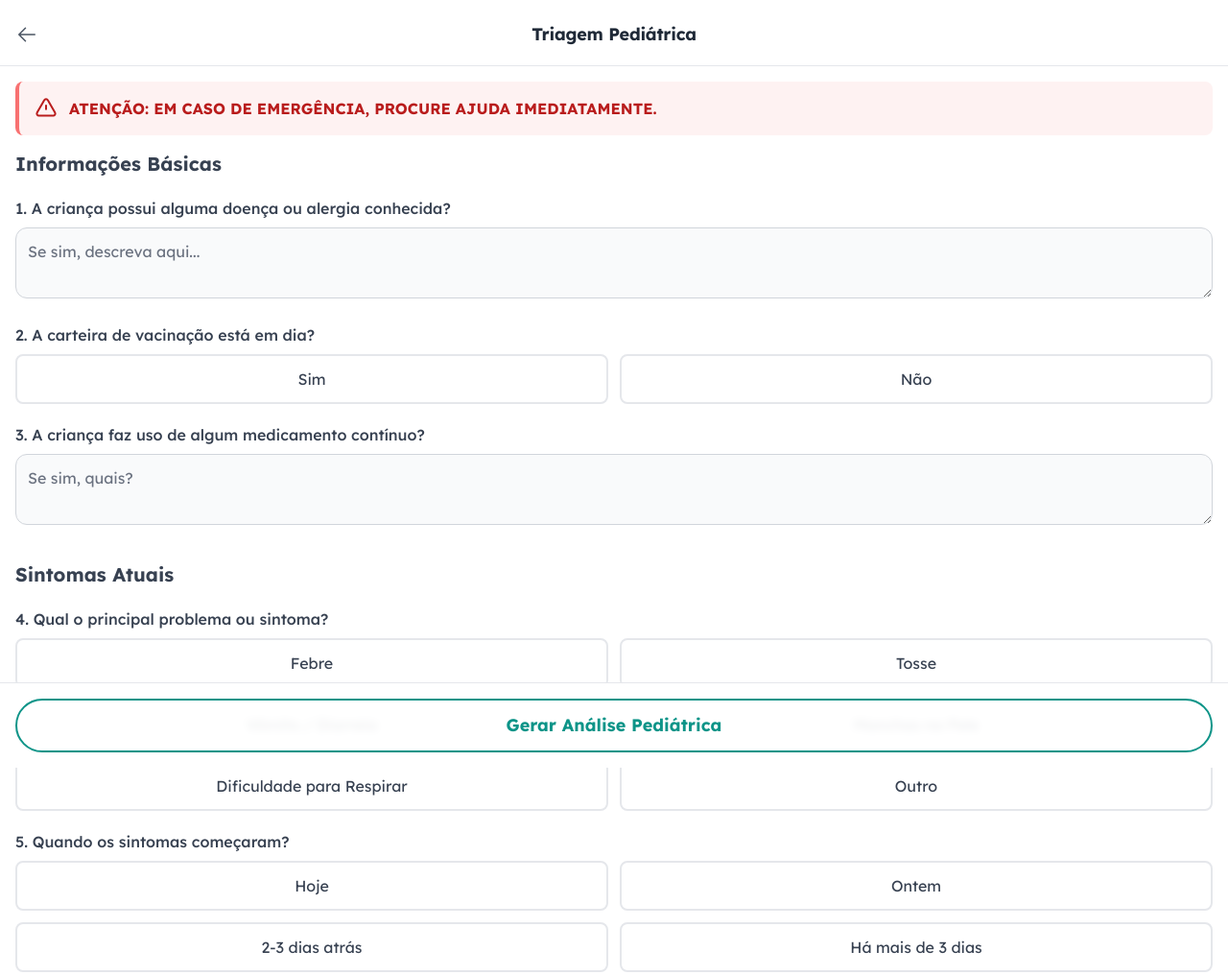
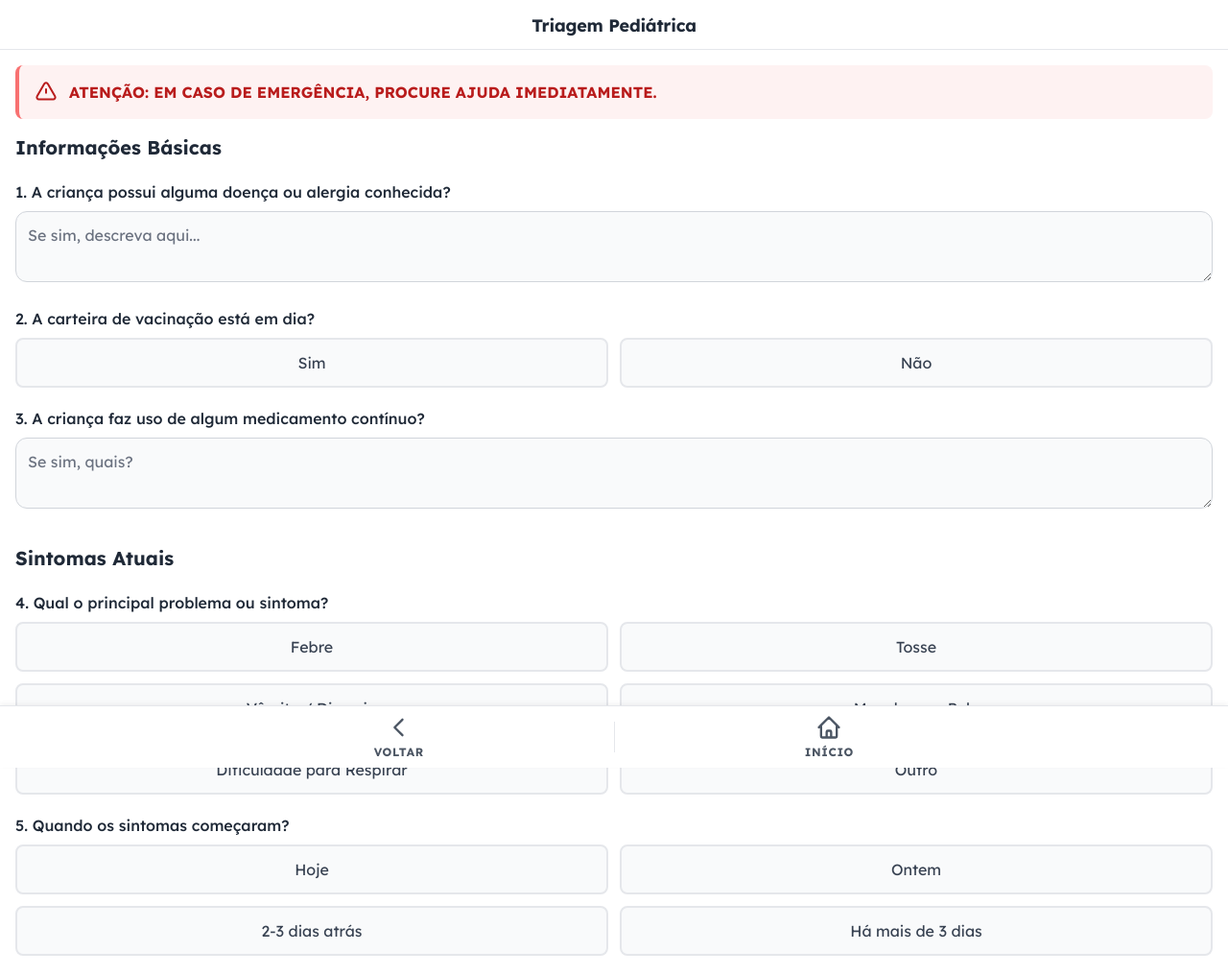
Before and after one commit to telesaudemissionaria/missioncare-plus, a website: page 3b-triagem pediatria.html in a window 1280 px wide. Shown: the top 1016 px of the page at 96% size. Drawn offline with nearby package versions, Linux system fonts and the light colour scheme.

Commit message:
Update 3b-triagem pediatria.html

```diff
--- a/3b-triagem pediatria.html
+++ b/3b-triagem pediatria.html
@@ -14,6 +14,29 @@
     <script src="https://cdnjs.cloudflare.com/ajax/libs/html2canvas/1.4.1/html2canvas.min.js"></script>
     <link rel="stylesheet" href="style.css">
 
+    <!-- ======================================================================= -->
+    <!-- CÓDIGO CSS PARA A BARRA DE NAVEGAÇÃO (ADICIONADO AO <HEAD>)           -->
+    <!-- ======================================================================= -->
+    <style>
+      /* Adiciona um espaço na parte inferior da página para que o conteúdo
+         não fique escondido atrás da barra de navegação fixa. */
+      body {
+        padding-bottom: 80px; /* 80px é a altura aproximada da barra */
+      }
+      .custom-input {
+        display: none;
+      }
+      .custom-label {
+        border: 2px solid #e5e7eb; /* gray-200 */
+        background-color: #f9fafb; /* gray-50 */
+      }
+      .custom-input:checked + .custom-label {
+        background-color: #ccfbf1; /* teal-100 */
+        border-color: #0d9488; /* teal-600 */
+        color: #0d9488; /* teal-600 */
+        font-weight: 600;
+      }
+    </style>
 
 </head>
 <body class="bg-white">
@@ -24,13 +47,11 @@
         <!-- TELA DE FORMULÁRIO (ANAMNESE PEDIÁTRICA) -->
         <div id="form-screen">
             <header class="sticky top-0 z-10 flex items-center bg-white/90 p-4 pb-3 backdrop-blur-sm border-b border-gray-200">
-                <a href="#" class="text-gray-600 hover:text-gray-900 p-2 -ml-2">
-                    <svg xmlns="http://www.w3.org/2000/svg" width="24px" height="24px" fill="currentColor" viewBox="0 0 256 256"><path d="M224,128a8,8,0,0,1-8,8H59.31l58.35,58.34a8,8,0,0,1-11.32,11.32l-72-72a8,8,0,0,1,0-11.32l72-72a8,8,0,0,1,11.32,11.32L59.31,120H216A8,8,0,0,1,224,128Z"></path></svg>
-                </a>
-                <h1 data-i18n='pediatria.titulo' class="text-gray-800 text-lg font-bold leading-tight tracking-[-0.015em] flex-1 text-center pr-8">Triagem Pediátrica</h1>
+                <!-- Botão de voltar antigo removido -->
+                <h1 data-i18n='pediatria.titulo' class="text-gray-800 text-lg font-bold leading-tight tracking-[-0.015em] flex-1 text-center">Triagem Pediátrica</h1>
             </header>
 
-            <main class="flex-grow pb-28">
+            <main class="flex-grow">
                 <div class="m-4 p-4 bg-red-50 border-l-4 border-red-400 text-red-700 rounded-lg">
                     <div class="flex items-center">
                         <svg class="w-6 h-6 mr-3" xmlns="http://www.w3.org/2000/svg" fill="none" viewBox="0 0 24 24" stroke-width="2" stroke="currentColor"><path stroke-linecap="round" stroke-linejoin="round" d="M12 9v3.75m-9.303 3.376c-.866 1.5.217 3.374 1.948 3.374h14.71c1.73 0 2.813-1.874 1.948-3.374L13.949 3.378c-.866-1.5-3.032-1.5-3.898 0L2.697 16.126z" /></svg>
@@ -41,13 +62,13 @@
                 <form id="pediatric-anamnesis-form" class="space-y-8">
                     <!-- Seção de Informações Básicas -->
                     <div class="px-4 space-y-5">
-                        <h2 class="text-text-color-dark text-xl font-bold">Informações Básicas</h2>
+                        <h2 class="text-gray-800 text-xl font-bold">Informações Básicas</h2>
                         <div>
-                            <label for="doencas-alergias" class="block text-base font-medium text-text-color-dark mb-2">1. A criança possui alguma doença ou alergia conhecida?</label>
+                            <label for="doencas-alergias" class="block text-base font-medium text-gray-800 mb-2">1. A criança possui alguma doença ou alergia conhecida?</label>
                             <textarea id="doencas-alergias" placeholder="Se sim, descreva aqui..." class="form-textarea w-full rounded-xl border-gray-300 bg-gray-50 transition p-3"></textarea>
                         </div>
                         <fieldset>
-                            <legend class="text-base font-medium text-text-color-dark mb-2">2. A carteira de vacinação está em dia?</legend>
+                            <legend class="text-base font-medium text-gray-800 mb-2">2. A carteira de vacinação está em dia?</legend>
                             <div class="flex items-center gap-x-3">
                                 <input type="radio" name="vacinacao" value="Sim" id="vac-sim" class="custom-input">
                                 <label for="vac-sim" class="custom-label w-full text-center p-3 rounded-lg cursor-pointer">Sim</label>
@@ -56,16 +77,16 @@
                             </div>
                         </fieldset>
                         <div>
-                            <label for="medicamentos-continuos" class="block text-base font-medium text-text-color-dark mb-2">3. A criança faz uso de algum medicamento contínuo?</label>
+                            <label for="medicamentos-continuos" class="block text-base font-medium text-gray-800 mb-2">3. A criança faz uso de algum medicamento contínuo?</label>
                             <textarea id="medicamentos-continuos" placeholder="Se sim, quais?" class="form-textarea w-full rounded-xl border-gray-300 bg-gray-50 transition p-3" rows="2"></textarea>
                         </div>
                     </div>
 
                     <!-- Seção de Sintomas Atuais -->
                     <div class="px-4 space-y-5">
-                        <h2 class="text-text-color-dark text-xl font-bold">Sintomas Atuais</h2>
+                        <h2 class="text-gray-800 text-xl font-bold">Sintomas Atuais</h2>
                         <fieldset>
-                            <legend class="text-base font-medium text-text-color-dark mb-2">4. Qual o principal problema ou sintoma?</legend>
+                            <legend class="text-base font-medium text-gray-800 mb-2">4. Qual o principal problema ou sintoma?</legend>
                             <div class="grid grid-cols-2 gap-3">
                                 <input type="radio" name="problema-principal" value="Febre" id="sintoma-febre" class="custom-input"><label for="sintoma-febre" class="custom-label text-center p-3 rounded-lg cursor-pointer">Febre</label>
                                 <input type="radio" name="problema-principal" value="Tosse" id="sintoma-tosse" class="custom-input"><label for="sintoma-tosse" class="custom-label text-center p-3 rounded-lg cursor-pointer">Tosse</label>
@@ -76,7 +97,7 @@
                             </div>
                         </fieldset>
                         <fieldset>
-                            <legend class="text-base font-medium text-text-color-dark mb-2">5. Quando os sintomas começaram?</legend>
+                            <legend class="text-base font-medium text-gray-800 mb-2">5. Quando os sintomas começaram?</legend>
                             <div class="grid grid-cols-2 gap-3">
                                 <input type="radio" name="inicio-sintomas" value="Hoje" id="inicio-hoje" class="custom-input"><label for="inicio-hoje" class="custom-label text-center p-3 rounded-lg cursor-pointer">Hoje</label>
                                 <input type="radio" name="inicio-sintomas" value="Ontem" id="inicio-ontem" class="custom-input"><label for="inicio-ontem" class="custom-label text-center p-3 rounded-lg cursor-pointer">Ontem</label>
@@ -88,9 +109,9 @@
 
                     <!-- Seção de Sinais de Alerta -->
                     <div class="px-4 space-y-5">
-                        <h2 class="text-text-color-dark text-xl font-bold">Sinais de Alerta na Criança</h2>
+                        <h2 class="text-gray-800 text-xl font-bold">Sinais de Alerta na Criança</h2>
                         <fieldset>
-                            <legend class="text-base font-medium text-text-color-dark mb-2">6. Tem febre?</legend>
+                            <legend class="text-base font-medium text-gray-800 mb-2">6. Tem febre?</legend>
                             <div class="grid grid-cols-2 gap-3">
                                 <input type="radio" name="febre" value="Não" id="febre-nao" class="custom-input"><label for="febre-nao" class="custom-label text-center p-3 rounded-lg cursor-pointer">Não</label>
                                 <input type="radio" name="febre" value="Febre Baixa (até 38.4°C)" id="febre-baixa" class="custom-input"><label for="febre-baixa" class="custom-label text-center p-3 rounded-lg cursor-pointer">Febre Baixa (até 38.4°C)</label>
@@ -99,28 +120,28 @@
                             </div>
                         </fieldset>
                         <fieldset>
-                            <legend class="text-base font-medium text-text-color-dark mb-2">7. Está mais sonolenta ou mais irritada que o normal?</legend>
+                            <legend class="text-base font-medium text-gray-800 mb-2">7. Está mais sonolenta ou mais irritada que o normal?</legend>
                             <div class="flex items-center gap-x-3">
                                 <input type="radio" name="estado-geral" value="Sim" id="eg-sim" class="custom-input"><label for="eg-sim" class="custom-label w-full text-center p-3 rounded-lg cursor-pointer">Sim</label>
                                 <input type="radio" name="estado-geral" value="Não" id="eg-nao" class="custom-input"><label for="eg-nao" class="custom-label w-full text-center p-3 rounded-lg cursor-pointer">Não</label>
                             </div>
                         </fieldset>
                         <fieldset>
-                            <legend class="text-base font-medium text-text-color-dark mb-2">8. Está se alimentando (mamando) bem? Aceita líquidos?</legend>
+                            <legend class="text-base font-medium text-gray-800 mb-2">8. Está se alimentando (mamando) bem? Aceita líquidos?</legend>
                              <div class="flex items-center gap-x-3">
                                 <input type="radio" name="alimentacao" value="Sim" id="ali-sim" class="custom-input"><label for="ali-sim" class="custom-label w-full text-center p-3 rounded-lg cursor-pointer">Sim</label>
                                 <input type="radio" name="alimentacao" value="Não" id="ali-nao" class="custom-input"><label for="ali-nao" class="custom-label w-full text-center p-3 rounded-lg cursor-pointer">Não</label>
                             </div>
                         </fieldset>
                         <fieldset>
-                            <legend class="text-base font-medium text-text-color-dark mb-2">9. Está com dificuldade para respirar?</legend>
+                            <legend class="text-base font-medium text-gray-800 mb-2">9. Está com dificuldade para respirar?</legend>
                             <div class="flex items-center gap-x-3">
                                 <input type="radio" name="respiracao" value="Sim" id="resp-sim" class="custom-input"><label for="resp-sim" class="custom-label w-full text-center p-3 rounded-lg cursor-pointer">Sim</label>
                                 <input type="radio" name="respiracao" value="Não" id="resp-nao" class="custom-input"><label for="resp-nao" class="custom-label w-full text-center p-3 rounded-lg cursor-pointer">Não</label>
                             </div>
                         </fieldset>
                         <fieldset>
-                            <legend class="text-base font-medium text-text-color-dark mb-2">10. Apresenta vômitos ou diarreia?</legend>
+                            <legend class="text-base font-medium text-gray-800 mb-2">10. Apresenta vômitos ou diarreia?</legend>
                             <div class="grid grid-cols-2 gap-3">
                                 <input type="radio" name="vomito-diarreia" value="Não" id="vd-nao" class="custom-input"><label for="vd-nao" class="custom-label text-center p-3 rounded-lg cursor-pointer">Não</label>
                                 <input type="radio" name="vomito-diarreia" value="Apenas Vômitos" id="vd-vomito" class="custom-input"><label for="vd-vomito" class="custom-label text-center p-3 rounded-lg cursor-pointer">Apenas Vômitos</label>
@@ -129,7 +150,7 @@
                             </div>
                         </fieldset>
                         <fieldset>
-                            <legend class="text-base font-medium text-text-color-dark mb-2">11. Apareceu alguma mancha ou lesão na pele?</legend>
+                            <legend class="text-base font-medium text-gray-800 mb-2">11. Apareceu alguma mancha ou lesão na pele?</legend>
                             <div class="flex items-center gap-x-3">
                                 <input type="radio" name="lesoes-pele" value="Sim" id="pele-sim" class="custom-input"><label for="pele-sim" class="custom-label w-full text-center p-3 rounded-lg cursor-pointer">Sim</label>
                                 <input type="radio" name="lesoes-pele" value="Não" id="pele-nao" class="custom-input"><label for="pele-nao" class="custom-label w-full text-center p-3 rounded-lg cursor-pointer">Não</label>
@@ -138,7 +159,7 @@
                     </div>
                 </form>
             </main>
-            <footer class="fixed bottom-0 left-0 right-0 bg-white/90 backdrop-blur-sm border-t border-gray-200">
+            <footer class="bg-white border-t border-gray-200">
                 <div class="p-4">
                     <button id="generate-pediatric-analysis-btn" type="button" class="w-full flex justify-center py-3 px-4 border-2 border-teal-600 rounded-full shadow-sm text-lg font-bold text-teal-600 bg-transparent hover:bg-teal-600 hover:text-white focus:outline-none focus:ring-2 focus:ring-offset-2 focus:ring-teal-500 transition-all duration-200">
                         Gerar Análise Pediátrica
@@ -161,6 +182,34 @@
             <!-- O conteúdo aqui será populado dinamicamente pelo JavaScript -->
         </div>
     </div>
+
+    <!-- ======================================================================= -->
+    <!-- CÓDIGO HTML DA BARRA DE NAVEGAÇÃO (ADICIONADO ANTES DE </BODY>)        -->
+    <!-- ======================================================================= -->
+    <nav class="fixed bottom-0 left-0 right-0 z-50 border-t border-gray-200 bg-white shadow-[0_-2px_5px_rgba(0,0,0,0.05)]">
+      <div class="mx-auto flex h-16 max-w-4xl items-center justify-around">
+
+        <!-- Botão Voltar -->
+        <button onclick="window.history.back()" class="flex h-full w-1/2 flex-col items-center justify-center text-gray-600 transition-colors hover:bg-gray-50 hover:text-teal-600">
+          <svg class="h-7 w-7" xmlns="http://www.w3.org/2000/svg" fill="none" viewBox="0 0 24 24" stroke-width="2" stroke="currentColor">
+            <path stroke-linecap="round" stroke-linejoin="round" d="M15 19l-7-7 7-7" />
+          </svg>
+          <span class="mt-1 text-xs font-bold uppercase tracking-wider">Voltar</span>
+        </button>
+
+        <!-- Divisor Visual -->
+        <div class="h-8 w-px bg-gray-200"></div>
+
+        <!-- Botão Início -->
+        <a href="index.html" class="flex h-full w-1/2 flex-col items-center justify-center text-gray-600 transition-colors hover:bg-gray-50 hover:text-teal-600">
+          <svg class="h-7 w-7" xmlns="http://www.w3.org/2000/svg" fill="none" viewBox="0 0 24 24" stroke-width="2" stroke="currentColor">
+            <path stroke-linecap="round" stroke-linejoin="round" d="M3 12l2-2m0 0l7-7 7 7M5 10v10a1 1 0 001 1h3m10-11l2 2m-2-2v10a1 1 0 01-1 1h-3m-6 0a1 1 0 001-1v-4a1 1 0 011-1h2a1 1 0 011 1v4a1 1 0 001 1m-6 0h6" />
+          </svg>
+          <span class="mt-1 text-xs font-bold uppercase tracking-wider">Início</span>
+        </a>
+
+      </div>
+    </nav>
 
 <script>
 document.addEventListener('DOMContentLoaded', () => {
@@ -258,9 +307,9 @@ document.addEventListener('DOMContentLoaded', () => {
         resultsScreen.innerHTML = `
             <header class="sticky top-0 z-10 flex items-center bg-white/90 p-4 pb-0 backdrop-blur-sm border-b border-gray-200">
                  <a href="javascript:location.reload()" class="text-gray-600 hover:text-gray-900 p-2 -ml-2">
-                    <svg xmlns="http://www.w3.org/2000/svg" width="24px" height="24px" fill="currentColor" viewBox="0 0 256 256"><path d="M224,128a8,8,0,0,1-8,8H59.31l58.35,58.34a8,8,0,0,1-11.32,11.32l-72-72a8,8,0,0,1,0-11.32l72-72a8,8,0,0,1,11.32,11.32L59.31,120H216A8,8,0,0,1,224,128Z"></path></svg>
-                </a>
-                <h1 data-i18n='pediatria.relatorio' class="text-gray-800 text-lg font-bold flex-1 text-center pr-8">Relatório da Análise Pediátrica</h1>
+                     <svg xmlns="http://www.w3.org/2000/svg" width="24px" height="24px" fill="currentColor" viewBox="0 0 256 256"><path d="M224,128a8,8,0,0,1-8,8H59.31l58.35,58.34a8,8,0,0,1-11.32,11.32l-72-72a8,8,0,0,1,0-11.32l72-72a8,8,0,0,1,11.32,11.32L59.31,120H216A8,8,0,0,1,224,128Z"></path></svg>
+                 </a>
+                 <h1 data-i18n='pediatria.relatorio' class="text-gray-800 text-lg font-bold flex-1 text-center pr-8">Relatório da Análise Pediátrica</h1>
             </header>
             <main id="report-content" class="flex-grow pb-28 p-4">
                 <div id="urgency-level" class="p-4 rounded-lg mb-4 text-center text-white font-bold"></div>
@@ -275,7 +324,7 @@ document.addEventListener('DOMContentLoaded', () => {
                     <div id="summary-content" class="hidden"></div>
                 </div>
             </main>
-            <footer class="fixed bottom-0 left-0 right-0 bg-white/90 backdrop-blur-sm border-t border-gray-200">
+            <footer class="bg-white/90 backdrop-blur-sm border-t border-gray-200">
                 <div class="p-4 flex gap-4">
                     <button id="whatsapp-btn" class="w-full flex items-center justify-center py-3 px-4 border border-transparent rounded-full shadow-lg text-lg font-bold text-white bg-green-500 hover:bg-green-600">
                         <svg class="w-6 h-6 mr-2" xmlns="http://www.w3.org/2000/svg" viewBox="0 0 24 24" fill="currentColor"><path d="M16.6 14.2c-.2-.1-1.5-.7-1.7-.8-.2-.1-.4-.1-.6.1-.2.2-.6.8-.8 1-.1.2-.3.2-.5.1-.2-.1-1-.4-1.9-1.2-.7-.6-1.2-1.4-1.3-1.6-.1-.2 0-.4.1-.5.1-.1.2-.2.4-.4.1-.1.2-.2.3-.4.1-.2.1-.3 0-.4-.1-.1-1.7-4.1-1.9-4.5-.2-.4-.4-.4-.6-.4h-.4c-.2 0-.5.2-.6.4-.2.2-.8.8-.8 1.9 0 1.2.8 2.2 1 2.4.1.2 1.5 2.3 3.7 3.2.5.2.9.4 1.2.5.5.2 1 .1 1.3-.1.4-.2.8-.9.9-1.7.1-.8.1-1.5 0-1.7-.1-.2-.3-.3-.5-.4zM12 2C6.5 2 2 6.5 2 12s4.5 10 10 10 10-4.5 10-10S17.5 2 12 2zm0 18c-4.4 0-8-3.6-8-8s3.6-8 8-8 8 3.6 8 8-3.6 8-8 8z"/></svg>
```
